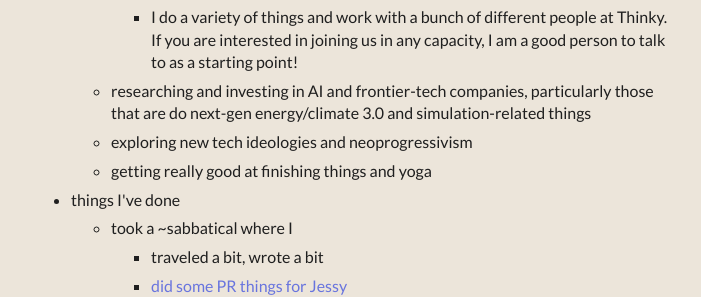
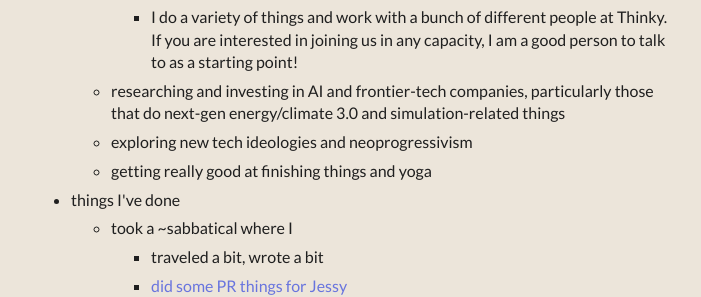
Before and after one commit to clarebirch/clarebirch.github.io, a Jekyll site: the page built from index.md, in a window 1280 px wide. Shown: the part 254-551 px from the top of the page, without its empty margins (289-990 px from the left). Built offline with Jekyll 4.4.1, drawn with Linux system fonts in a browser that asks for light colours; some web fonts are replaced.

Commit message:
fix typo (#2)

```diff
--- a/_data/menu.yml
+++ b/_data/menu.yml
@@ -10,7 +10,7 @@ entries:
           - title: currently I make Tinker go internally and am responsible for our ecosystem/community build-out
             url: https://thinkingmachines.ai/tinker
           - title: I do a variety of things and work with a bunch of different people at Thinky. If you are interested in joining us in any capacity, I am a good person to talk to as a starting point!
-      - title: researching and investing in AI and frontier-tech companies, particularly those that are do next-gen energy/climate 3.0 and simulation-related things
+      - title: researching and investing in AI and frontier-tech companies, particularly those that do next-gen energy/climate 3.0 and simulation-related things
       - title: exploring new tech ideologies and neoprogressivism
       - title: getting really good at finishing things and yoga
   - title: things I've done
```
